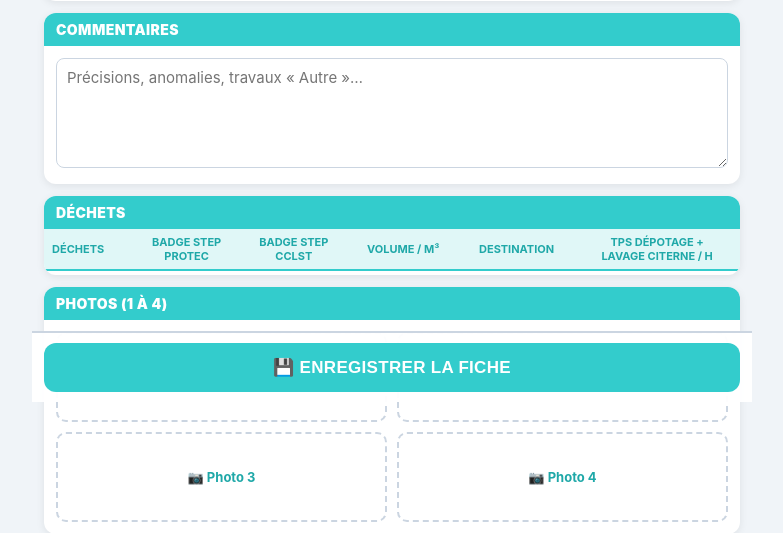
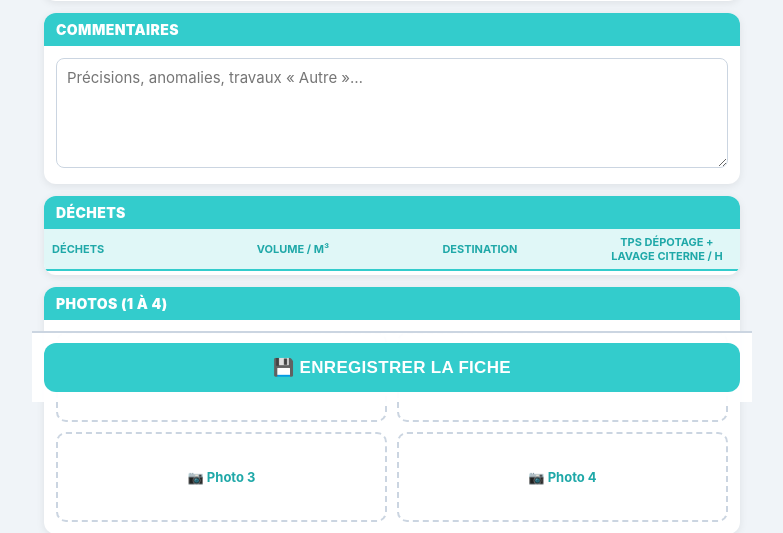
Before and after one commit to xavfevre/ocr-pesee-webhook, a Flask app: template protec_planning/templates/fiche.html in a window 1280 px wide. Shown: the part 398-931 px from the top of the page, without its empty margins (248-1031 px from the left). Run offline with Flask 3, Linux system fonts and the light colour scheme; the template is opened without the code that fills it, so the values that code supplies are empty.

Commit message:
Fiche : retire les colonnes Badge STEP PROTEC / CCLST du tableau Déchets
Déchets = Déchets · Volume/m³ · Destination · Tps dépotage ; POST et
chatter nettoyés des champs badge_protec/badge_cclst. Plus de scroll
horizontal sur ce tableau.

Co-Authored-By: Claude Fable 5 <noreply@anthropic.com>
Claude-Session: https://claude.ai/code/session_01TyPZ5XBiKpWcDbajMnuFsc

```diff
--- a/protec_planning/app.py
+++ b/protec_planning/app.py
@@ -418,8 +418,6 @@ def fiche(slot_id):
                 data["travaux"][code] = {"qte": qte, "temps": temps}
         for code, _label in DECHETS:
             row = {
-                "badge_protec": bool(f.get(f"dech_{code}_bp")),
-                "badge_cclst":  bool(f.get(f"dech_{code}_bc")),
                 "volume":       f.get(f"dech_{code}_vol", "").strip(),
                 "destination":  f.get(f"dech_{code}_dest", "").strip(),
                 "temps":        f.get(f"dech_{code}_temps", "").strip(),
@@ -539,8 +537,7 @@ def render_fiche_html(card, vals, data, nphotos=0):
     rows_d = ""
     labels_d = dict(DECHETS)
     for code, v in data.get("dechets", {}).items():
-        badges = " ".join(b for b, on in [("PROTEC", v.get("badge_protec")), ("CCLST", v.get("badge_cclst"))] if on)
-        rows_d += (f"<tr><td>{labels_d.get(code, code)}</td><td>{badges}</td>"
+        rows_d += (f"<tr><td>{labels_d.get(code, code)}</td>"
                    f"<td>{v.get('volume','')}</td><td>{v.get('destination','')}</td><td>{v.get('temps','')}</td></tr>")
     html = (
         f"<p><b>📝 Fiche de fin de travaux</b> — {card['client']}</p>"
@@ -556,7 +553,7 @@ def render_fiche_html(card, vals, data, nphotos=0):
     if vals["x_fdt_commentaires"]:
         html += f"<p><b>Commentaires :</b><br/>{vals['x_fdt_commentaires']}</p>"
     if rows_d:
-        html += ("<table border='1' cellpadding='3'><tr><th>Déchets</th><th>Badge</th><th>Vol. m³</th>"
+        html += ("<table border='1' cellpadding='3'><tr><th>Déchets</th><th>Vol. m³</th>"
                  "<th>Destination</th><th>Tps dépotage</th></tr>" + rows_d + "</table>")
     return html
 
--- a/protec_planning/templates/fiche.html
+++ b/protec_planning/templates/fiche.html
@@ -163,16 +163,14 @@
 
   <div class="box">
     <div class="box-title">Déchets</div>
-    <div class="box-body dech-scroll" style="padding:0 0 4px;">
+    <div class="box-body" style="padding:0 0 4px;">
       <table>
-        <tr><th>Déchets</th><th>Badge STEP<br>PROTEC</th><th>Badge STEP<br>CCLST</th>
-            <th>Volume / m³</th><th>Destination</th><th>Tps dépotage +<br>lavage citerne / h</th></tr>
+        <tr><th>Déchets</th><th class="col-q">Volume / m³</th>
+            <th>Destination</th><th class="col-t">Tps dépotage +<br>lavage citerne / h</th></tr>
         {% for code, label in dechets %}
         {% set sv = saved.get('dechets', {}).get(code, {}) %}
         <tr>
           <td class="lbl">{{ label }}</td>
-          <td class="ck"><input type="checkbox" name="dech_{{ code }}_bp" {% if sv.get('badge_protec') %}checked{% endif %}></td>
-          <td class="ck"><input type="checkbox" name="dech_{{ code }}_bc" {% if sv.get('badge_cclst') %}checked{% endif %}></td>
           <td><input type="text" inputmode="decimal" name="dech_{{ code }}_vol" value="{{ sv.get('volume','') }}"></td>
           <td><input type="text" name="dech_{{ code }}_dest" value="{{ sv.get('destination','') }}"></td>
           <td><input type="text" inputmode="decimal" name="dech_{{ code }}_temps" value="{{ sv.get('temps','') }}"></td>
```
